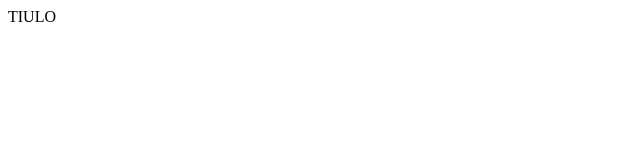
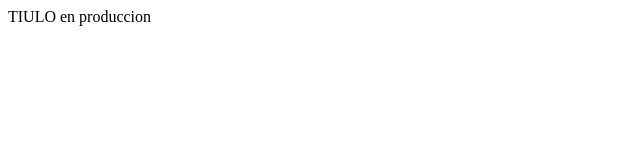
Before and after one commit to JulenBirtIkaslea/prueba_git, a plain HTML site: page index.html in a window 1280 px wide. Shown: the whole page, without its empty margins (0-640 px from the left). Drawn offline with Linux system fonts and the light colour scheme.

Commit message:
titulo subido

```diff
--- a/index.html
+++ b/index.html
@@ -1 +1 @@
-<p>TIULO</p>
+<p>TIULO en produccion</p>
```
